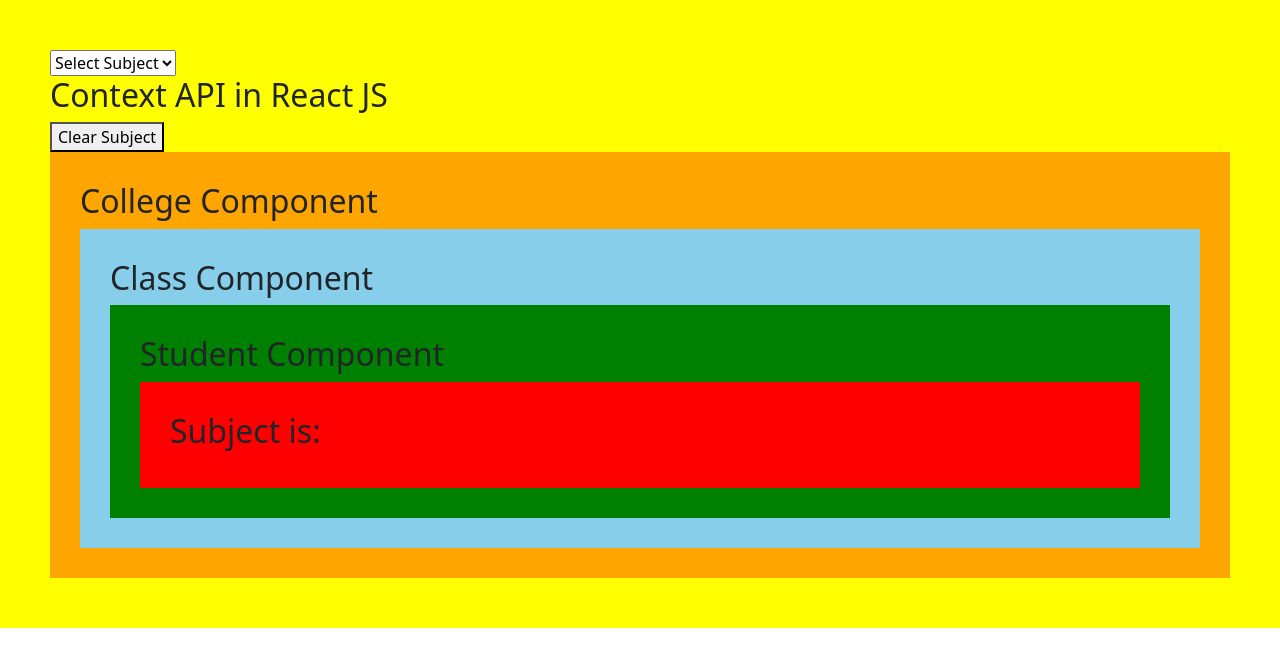
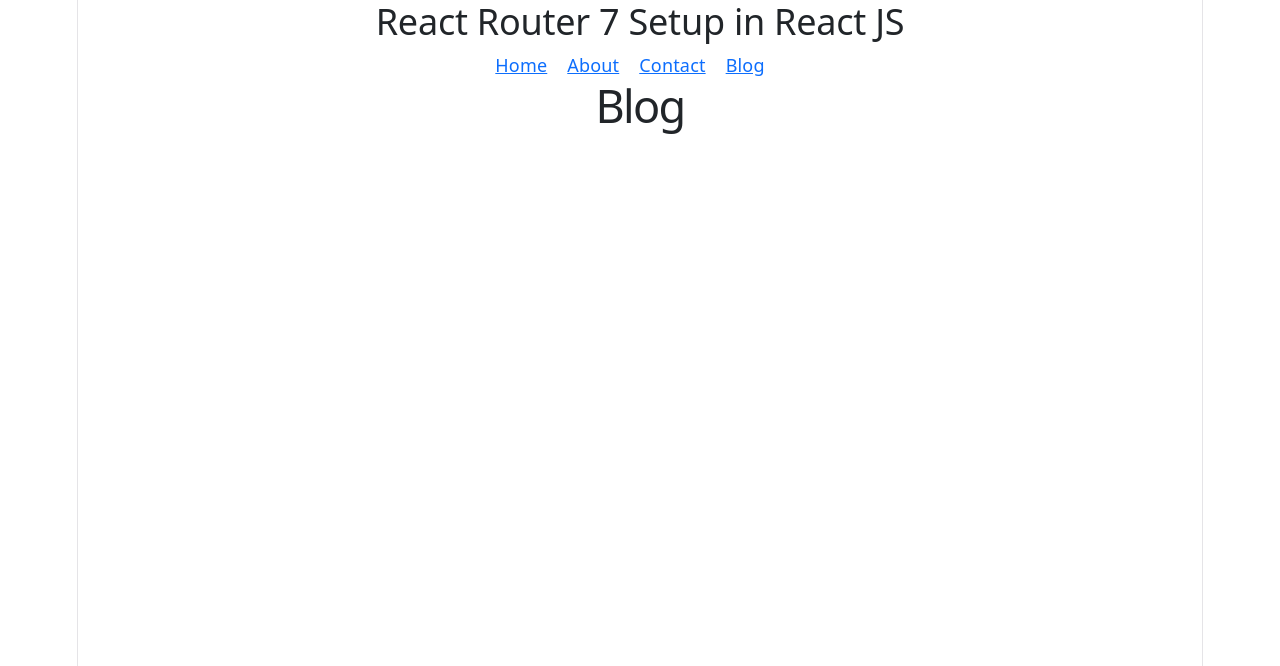
Before and after one commit to vivek2991/react-demo, a React (Vite) app: page /Blog in a window 1280 px wide. Shown: the top 666 px of the page. Built offline with nearby package versions, Linux system fonts and the light colour scheme.

Commit message:
React Router 7 Setup in React JS - App-43

```diff
--- a/package.json
+++ b/package.json
@@ -14,6 +14,7 @@
     "react": "^19.2.7",
     "react-bootstrap": "^2.10.10",
     "react-dom": "^19.2.7",
+    "react-router": "^8.3.0",
     "styled-components": "^6.4.4"
   },
   "devDependencies": {
--- a/src/App-43.jsx
+++ b/src/App-43.jsx
@@ -1,7 +1,21 @@
+import { BrowserRouter, Routes, Route, Link } from "react-router"
+
 function App43() {
     return (
         <div>
-            <h2></h2>
+            <h2>React Router 7 Setup in React JS</h2>
+            <BrowserRouter>
+                <Link to="/"><span style={{paddingRight:'20px'}}>Home</span></Link>
+                <Link to="/about"><span style={{paddingRight:'20px'}}>About</span></Link>
+                <Link to="/contact"><span style={{paddingRight:'20px'}}>Contact</span></Link>
+                <Link to="/blog"><span style={{paddingRight:'20px'}}>Blog</span></Link>
+                <Routes>
+                    <Route path="/" element={<h1>Home</h1>} />
+                    <Route path="/about" element={<h1>About</h1>} />
+                    <Route path="/contact" element={<h1>Contact</h1>} />
+                    <Route path="/Blog" element={<h1>Blog</h1>} />
+                </Routes>
+            </BrowserRouter>
         </div>
     )
 }
--- a/src/main.jsx
+++ b/src/main.jsx
@@ -1,6 +1,6 @@
 import { StrictMode } from 'react'
 import { createRoot } from 'react-dom/client'
-// import './index.css'
+import './index.css'
 import App from './App.jsx'
 import Header from "./Header.jsx"
 import App2 from './App-2.jsx'
@@ -185,10 +185,10 @@ createRoot(document.getElementById('root')).render(
     {/* <App41 /> */}
 
     {/* Context API in React JS */}
-    <App42 />
+    {/* <App42 /> */}
 
-    {/*  in React JS */}
-    {/* <App43 /> */}
+    {/* React Router 7 Setup in React JS */}
+    <App43 />
 
     {/*  in React JS */}
     {/* <App44 /> */}
```
Also changed, not shown: 1 other file (tests, documents, lock files or other folders).
